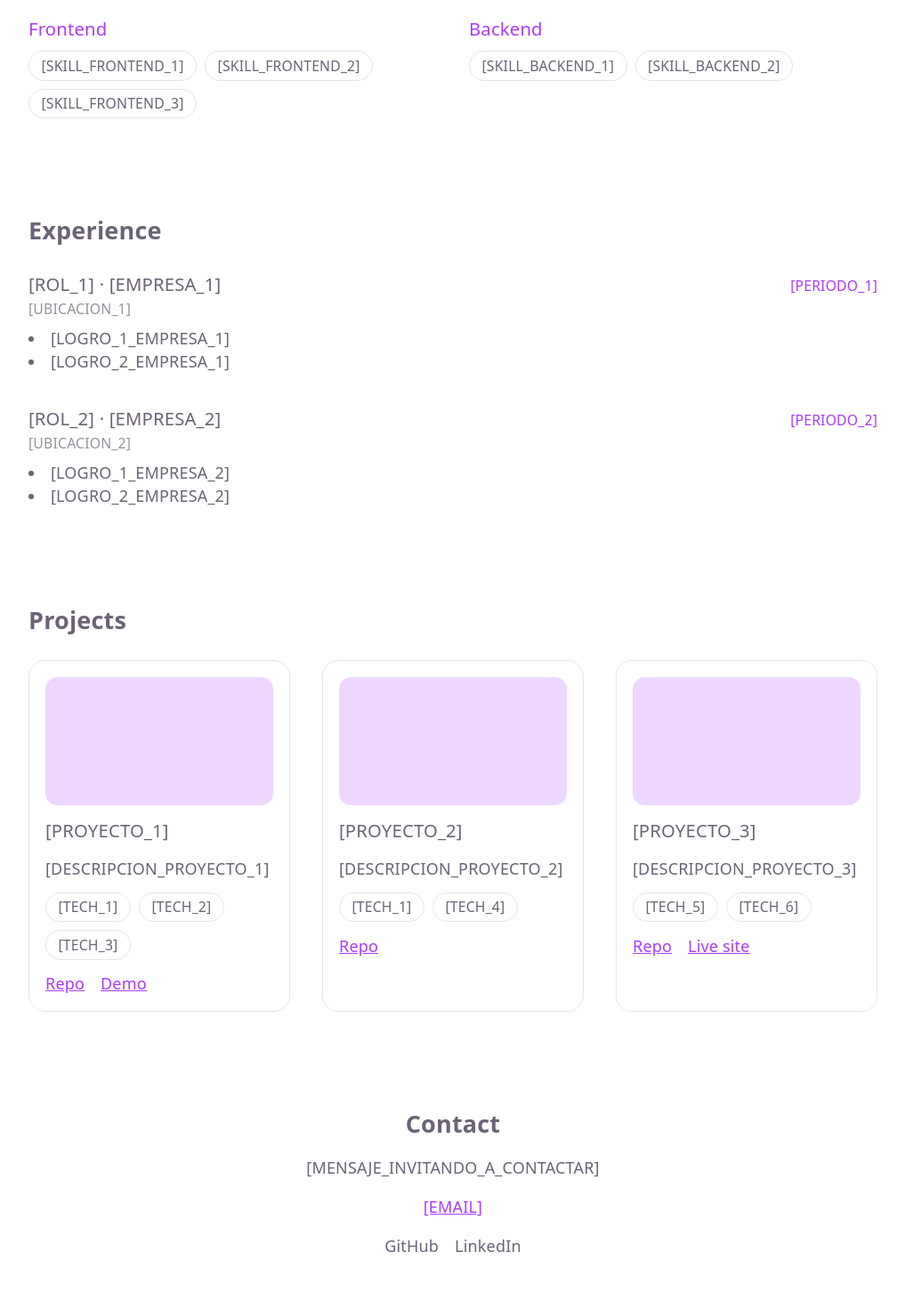
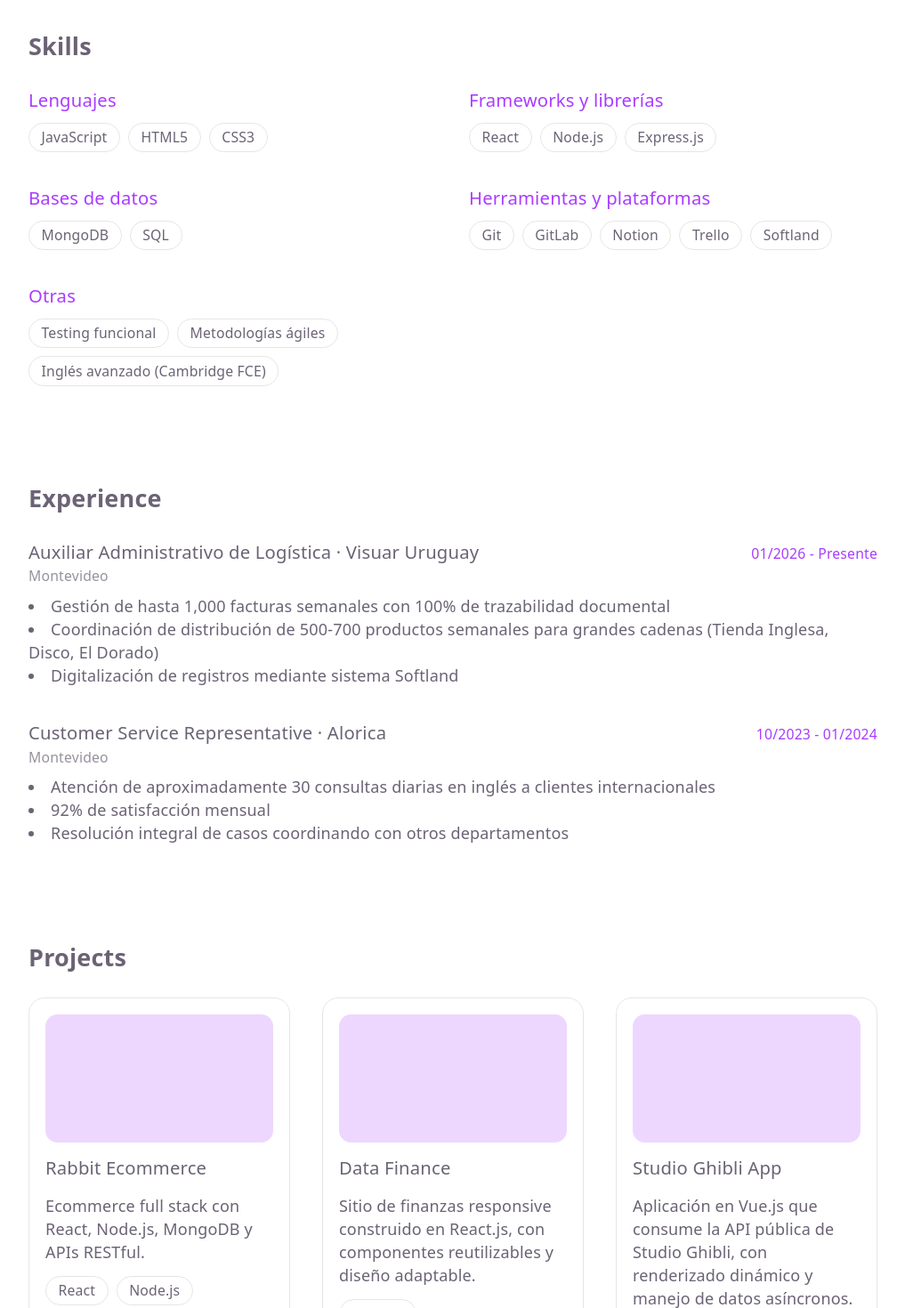
Before and after one commit to JoaquinManz/JoaquinManz.github.io, a React (Vite) app: page / in a window 1280 px wide. Shown: the part 780-2250 px from the top of the page at 89% size, without its empty margins (131-1148 px from the left). Built offline with nearby package versions, Linux system fonts and the light colour scheme.

Commit message:
feat: add real content for about, skills, experience, projects and contact

```diff
--- a/src/components/Contact.tsx
+++ b/src/components/Contact.tsx
@@ -8,6 +8,8 @@ export function Contact({ data }: { data: ContactData }) {
       <a href={`mailto:${data.email}`} className="font-medium text-accent underline">
         {data.email}
       </a>
+      <p className="text-text">{data.phone}</p>
+      <p className="text-text">{data.location}</p>
       <ul className="flex gap-4">
         {data.socials.map((social) => (
           <li key={social.label}>
--- a/src/data/about.ts
+++ b/src/data/about.ts
@@ -3,8 +3,8 @@ import type { AboutData } from './types'
 export const aboutData: AboutData = {
   heading: 'About Me',
   paragraphs: [
-    '[PARRAFO_1_SOBRE_TU_TRAYECTORIA_Y_ENFOQUE_PROFESIONAL]',
-    '[PARRAFO_2_SOBRE_INTERESES_TECNICOS_Y_VALORES_DE_TRABAJO]',
+    'Combino formación en desarrollo web full stack (stack MERN: MongoDB, Express, React, Node.js) con experiencia laboral real en administración y logística, lo que me aporta organización, atención al detalle y capacidad de resolución de problemas. Soy autodidacta (Codecademy, Codewars, W3Schools, Exercism) y estudiante de la Licenciatura en Tecnologías de la Información en UTEC.',
+    'Recientemente completé un curso de Desarrollo con IA (BIG School, 2026), sumando esa capa a mi perfil técnico. Busco incorporarme a un equipo de desarrollo frontend / full stack donde seguir creciendo.',
   ],
-  portraitAlt: 'Portrait of [NOMBRE]',
+  portraitAlt: 'Portrait of Joaquin Manzanares',
 }
--- a/src/data/contact.ts
+++ b/src/data/contact.ts
@@ -2,10 +2,12 @@ import type { ContactData } from './types'
 
 export const contactData: ContactData = {
   heading: 'Contact',
-  message: '[MENSAJE_INVITANDO_A_CONTACTAR]',
-  email: '[EMAIL]',
+  message: '¿Tenés una oportunidad o proyecto en mente? Escribime, me encantaría conversar.',
+  email: 'manzanares20.business@gmail.com',
+  phone: '+598 91 819 872',
+  location: 'Montevideo, Uruguay',
   socials: [
-    { label: 'GitHub', href: '[GITHUB_URL]' },
-    { label: 'LinkedIn', href: '[LINKEDIN_URL]' },
+    { label: 'GitHub', href: 'https://github.com/JoaquinManz' },
+    { label: 'LinkedIn', href: 'https://www.linkedin.com/in/joaquinmanz/' },
   ],
 }
--- a/src/data/experience.ts
+++ b/src/data/experience.ts
@@ -4,23 +4,25 @@ export const experienceData: ExperienceData = {
   heading: 'Experience',
   entries: [
     {
-      role: '[ROL_1]',
-      company: '[EMPRESA_1]',
-      period: '[PERIODO_1]',
-      location: '[UBICACION_1]',
+      role: 'Auxiliar Administrativo de Logística',
+      company: 'Visuar Uruguay',
+      period: '01/2026 - Presente',
+      location: 'Montevideo',
       highlights: [
-        '[LOGRO_1_EMPRESA_1]',
-        '[LOGRO_2_EMPRESA_1]',
+        'Gestión de hasta 1,000 facturas semanales con 100% de trazabilidad documental',
+        'Coordinación de distribución de 500-700 productos semanales para grandes cadenas (Tienda Inglesa, Disco, El Dorado)',
+        'Digitalización de registros mediante sistema Softland',
       ],
     },
     {
-      role: '[ROL_2]',
-      company: '[EMPRESA_2]',
-      period: '[PERIODO_2]',
-      location: '[UBICACION_2]',
+      role: 'Customer Service Representative',
+      company: 'Alorica',
+      period: '10/2023 - 01/2024',
+      location: 'Montevideo',
       highlights: [
-        '[LOGRO_1_EMPRESA_2]',
-        '[LOGRO_2_EMPRESA_2]',
+        'Atención de aproximadamente 30 consultas diarias en inglés a clientes internacionales',
+        '92% de satisfacción mensual',
+        'Resolución integral de casos coordinando con otros departamentos',
       ],
     },
   ],
--- a/src/data/projects.ts
+++ b/src/data/projects.ts
@@ -4,33 +4,34 @@ export const projectsData: ProjectsData = {
   heading: 'Projects',
   projects: [
     {
-      name: '[PROYECTO_1]',
-      description: '[DESCRIPCION_PROYECTO_1]',
-      tech: ['[TECH_1]', '[TECH_2]', '[TECH_3]'],
-      links: [
-        { label: 'Repo', href: '[GITHUB_URL_PROYECTO_1]', kind: 'repo' },
-        { label: 'Demo', href: '[DEMO_URL_PROYECTO_1]', kind: 'demo' },
-      ],
-      imageAlt: 'Screenshot of [PROYECTO_1]',
+      name: 'Rabbit Ecommerce',
+      description: 'Ecommerce full stack con React, Node.js, MongoDB y APIs RESTful.',
+      tech: ['React', 'Node.js', 'MongoDB', 'REST APIs'],
+      links: [{ label: 'Repo', href: '[REPO_URL_RABBIT_ECOMMERCE]', kind: 'repo' }],
+      imageAlt: 'Screenshot of Rabbit Ecommerce',
     },
     {
-      name: '[PROYECTO_2]',
-      description: '[DESCRIPCION_PROYECTO_2]',
-      tech: ['[TECH_1]', '[TECH_4]'],
-      links: [
-        { label: 'Repo', href: '[GITHUB_URL_PROYECTO_2]', kind: 'repo' },
-      ],
-      imageAlt: 'Screenshot of [PROYECTO_2]',
+      name: 'Data Finance',
+      description:
+        'Sitio de finanzas responsive construido en React.js, con componentes reutilizables y diseño adaptable.',
+      tech: ['React.js'],
+      links: [{ label: 'Repo', href: '[REPO_URL_DATA_FINANCE]', kind: 'repo' }],
+      imageAlt: 'Screenshot of Data Finance',
     },
     {
-      name: '[PROYECTO_3]',
-      description: '[DESCRIPCION_PROYECTO_3]',
-      tech: ['[TECH_5]', '[TECH_6]'],
-      links: [
-        { label: 'Repo', href: '[GITHUB_URL_PROYECTO_3]', kind: 'repo' },
-        { label: 'Live site', href: '[EXTERNAL_URL_PROYECTO_3]', kind: 'external' },
-      ],
-      imageAlt: 'Screenshot of [PROYECTO_3]',
+      name: 'Studio Ghibli App',
+      description:
+        'Aplicación en Vue.js que consume la API pública de Studio Ghibli, con renderizado dinámico y manejo de datos asíncronos.',
+      tech: ['Vue.js'],
+      links: [{ label: 'Repo', href: '[REPO_URL_STUDIO_GHIBLI_APP]', kind: 'repo' }],
+      imageAlt: 'Screenshot of Studio Ghibli App',
+    },
+    {
+      name: 'Geritch Restaurant',
+      description: 'Landing page para restaurante con animaciones CSS y diseño responsive.',
+      tech: ['HTML5', 'CSS3'],
+      links: [{ label: 'Repo', href: '[REPO_URL_GERITCH_RESTAURANT]', kind: 'repo' }],
+      imageAlt: 'Screenshot of Geritch Restaurant',
     },
   ],
 }
--- a/src/data/skills.ts
+++ b/src/data/skills.ts
@@ -4,18 +4,33 @@ export const skillsData: SkillsData = {
   heading: 'Skills',
   categories: [
     {
-      category: 'Frontend',
+      category: 'Lenguajes',
+      skills: [{ name: 'JavaScript' }, { name: 'HTML5' }, { name: 'CSS3' }],
+    },
+    {
+      category: 'Frameworks y librerías',
+      skills: [{ name: 'React' }, { name: 'Node.js' }, { name: 'Express.js' }],
+    },
+    {
+      category: 'Bases de datos',
+      skills: [{ name: 'MongoDB' }, { name: 'SQL' }],
+    },
+    {
+      category: 'Herramientas y plataformas',
       skills: [
-        { name: '[SKILL_FRONTEND_1]', level: 'advanced' },
-        { name: '[SKILL_FRONTEND_2]', level: 'intermediate' },
-        { name: '[SKILL_FRONTEND_3]', level: 'advanced' },
+        { name: 'Git' },
+        { name: 'GitLab' },
+        { name: 'Notion' },
+        { name: 'Trello' },
+        { name: 'Softland' },
       ],
     },
     {
-      category: 'Backend',
+      category: 'Otras',
       skills: [
-        { name: '[SKILL_BACKEND_1]', level: 'intermediate' },
-        { name: '[SKILL_BACKEND_2]', level: 'beginner' },
+        { name: 'Testing funcional' },
+        { name: 'Metodologías ágiles' },
+        { name: 'Inglés avanzado (Cambridge FCE)' },
       ],
     },
   ],
```
Also changed, not shown: src/data/types.ts (+8 -1 lines), 1 other file (tests, documents, lock files or other folders).
